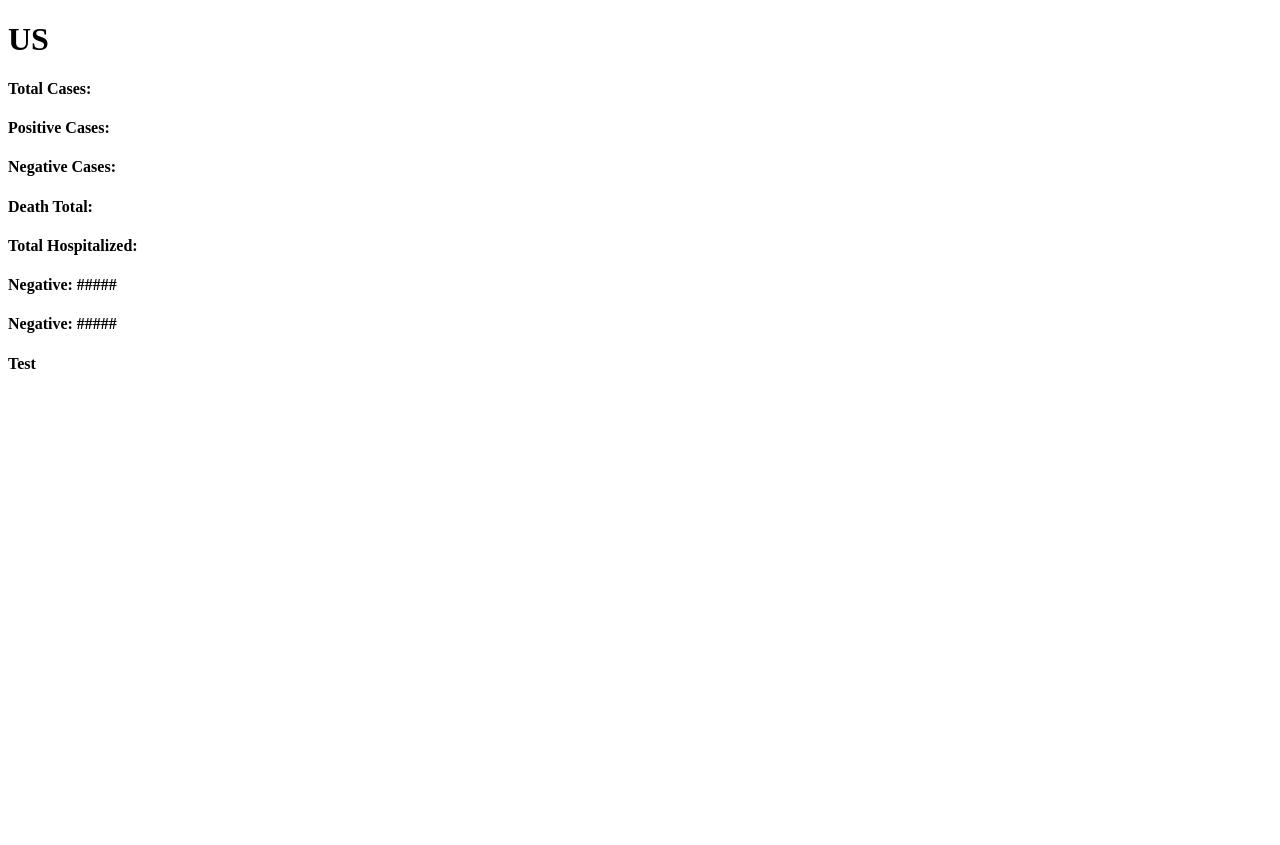
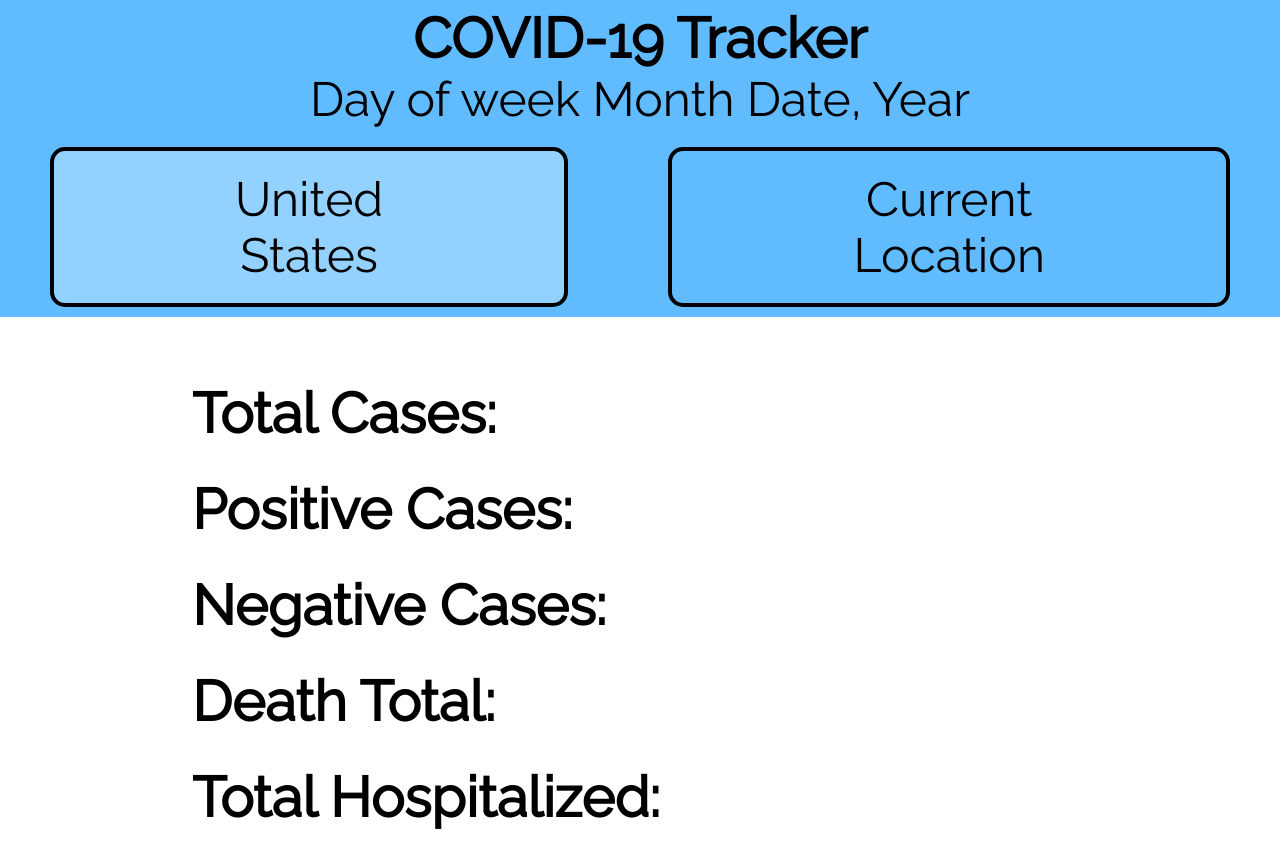
Before and after one commit to jordangregson/covid19trackerapp, a plain HTML site: page index.html in a window 1280 px wide. Before the commit the page ends 800 px from the top, so only its background shows below. Drawn offline with Linux system fonts and the light colour scheme; no server answers.

Commit message:
created the design

```diff
--- a/index.html
+++ b/index.html
@@ -1,29 +1,49 @@
 <!DOCTYPE html>
 <html lang="en">
+
 <head>
     <meta charset="UTF-8">
     <meta name="viewport" content="width=device-width, initial-scale=1.0">
     <link rel="stylesheet" href="styles.css">
     <title>COVID-19 Tracker</title>
+    <link rel="stylesheet" href="styles.css">
+    <link href="https://fonts.googleapis.com/css2?family=Raleway&display=swap" rel="stylesheet">
 </head>
-<body>
-    <!--US Information-->
-    <h1>US</h1>
+<header>
 
-    <h4 id="usTotalCases">Total Cases: </h4>
-    <h4 id="usPositive">Positive Cases: </h4>
-    <h4 id="usNegative">Negative Cases: </h4>
-    <h4 id="usDeathTotal">Death Total: </h4>
-    <h4 id="usHospitalized">Total Hospitalized: </h4>
+    <div id="header-bck">
+        <div id="website-title">COVID-19 Tracker</div>
+        <div id="date">Day of week Month Date, Year</div>
+
+        <div id="grid-container">
+
+            <a href="#">
+                <div id="us-btn">United<p>States</p>
+                </div>
+            </a>
+            <a href="#">
+                <div id="current-location-btn">Current<p>Location</p>
+                </div>
+            </a>
+
+        </div>
 
 
+    </div>
 
+</header>
 
-    <h4 id="pa-negative">Negative: #####</h4>
-    <h4 id="ma-negative">Negative: #####</h4>
+<body>
 
-    <h4 id="test">Test</h4>
+    <div id="data-container">
+        <h4 id="usTotalCases">Total Cases: </h4>
+        <h4 id="usPositive">Positive Cases: </h4>
+        <h4 id="usNegative">Negative Cases: </h4>
+        <h4 id="usDeathTotal">Death Total: </h4>
+        <h4 id="usHospitalized">Total Hospitalized: </h4>
+    </div>
+
 </body>
-<script src="state.js"></script>
 <script src="us.js"></script>
+
 </html>
--- /dev/null
+++ b/styles.css
@@ -0,0 +1,87 @@
+* {
+    margin: 0;
+    font-family: 'Raleway', sans-serif;
+}
+
+a {
+    color: black;
+    text-decoration: none;
+}
+
+#header-bck {
+    height: 30%;
+    background-color: #60BCFF;
+}
+
+#website-title {
+    font-size: 7vh;
+    text-align: center;
+    padding-top: 5px;
+    font-weight: bold;
+}
+
+#date {
+    text-align: center;
+    font-size: 6vh;
+}
+
+#grid-container {
+    padding-top: 20px;
+    display: grid;
+    grid-template-columns: repeat(2, auto);
+}
+
+#us-btn {
+    display: grid;
+    font-size: 6vh;
+    text-align: center;
+
+    border: 4px solid black;
+    border-radius: 15px;
+
+    margin-right: 50px;
+    margin-left: 50px;
+    margin-bottom: 10px;
+
+    padding-top: 20px;
+    padding-bottom: 20px;
+
+    background-color: #93D1FF;
+}
+
+#us-btn:hover {
+    background-color: rgb(140, 182, 212);
+}
+
+#current-location-btn {
+    display: grid;
+    font-size: 6vh;
+    text-align: center;
+
+    border: 4px solid black;
+    border-radius: 15px;
+
+    margin-right: 50px;
+    margin-left: 50px;
+    margin-bottom: 10px;
+
+    padding-top: 20px;
+    padding-bottom: 20px;
+}
+
+#data-container {
+    font-size: 7vh;
+
+    margin-left: auto;
+    margin-right: auto;
+
+    width: 70%;
+    padding-top: 6vh;
+    line-height: 12vh;
+}
+
+@media (max-width: 490px) {
+    #data-container {
+        font-size: 5vh;
+    }
+}
--- a/us.js
+++ b/us.js
@@ -8,7 +8,7 @@ async function getUSData() {
     const data = await response.json();
 
     const usTotalCases = document.getElementById("usTotalCases");
-    usTotalCases.innerHTML = "Total Cases in the U.S.: " + formatter.format(data[0].total);
+    usTotalCases.innerHTML = "Total Cases: " + formatter.format(data[0].total);
 
     const usPositive = document.getElementById("usPositive");
     usPositive.innerHTML = "Positive Results: " + formatter.format(data[0].positive);
```
Also changed, not shown: state.html (added, +12 -0 lines), date.js (added).
